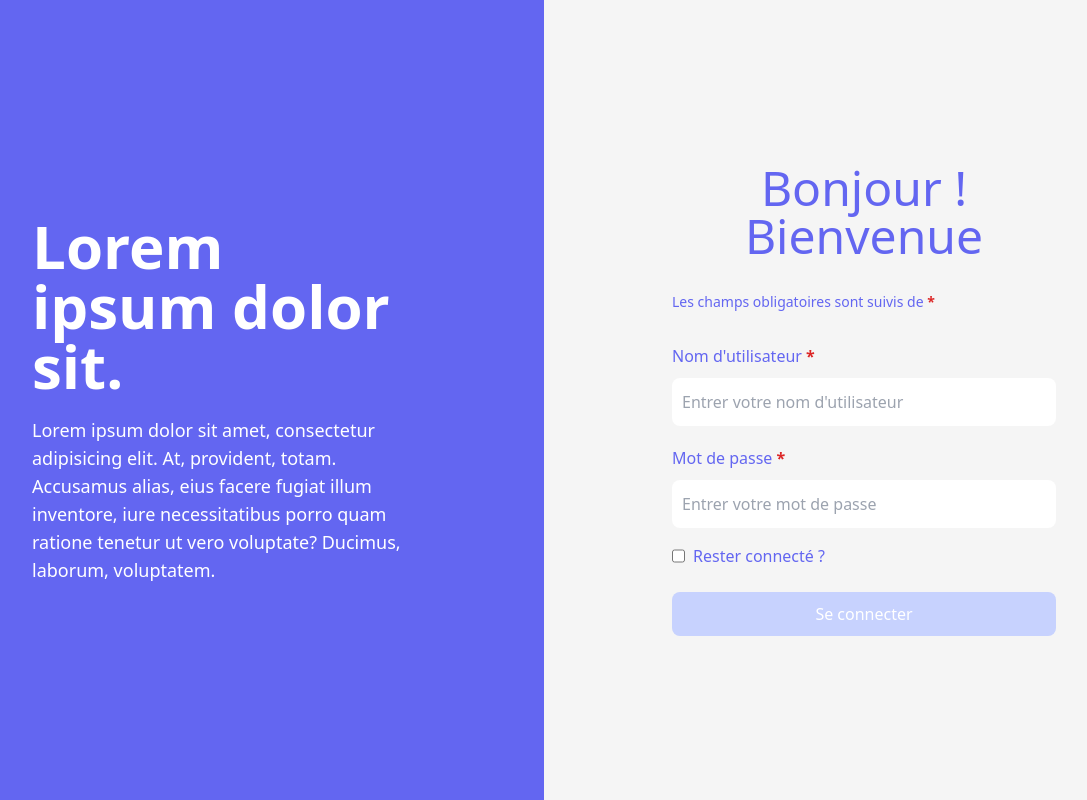
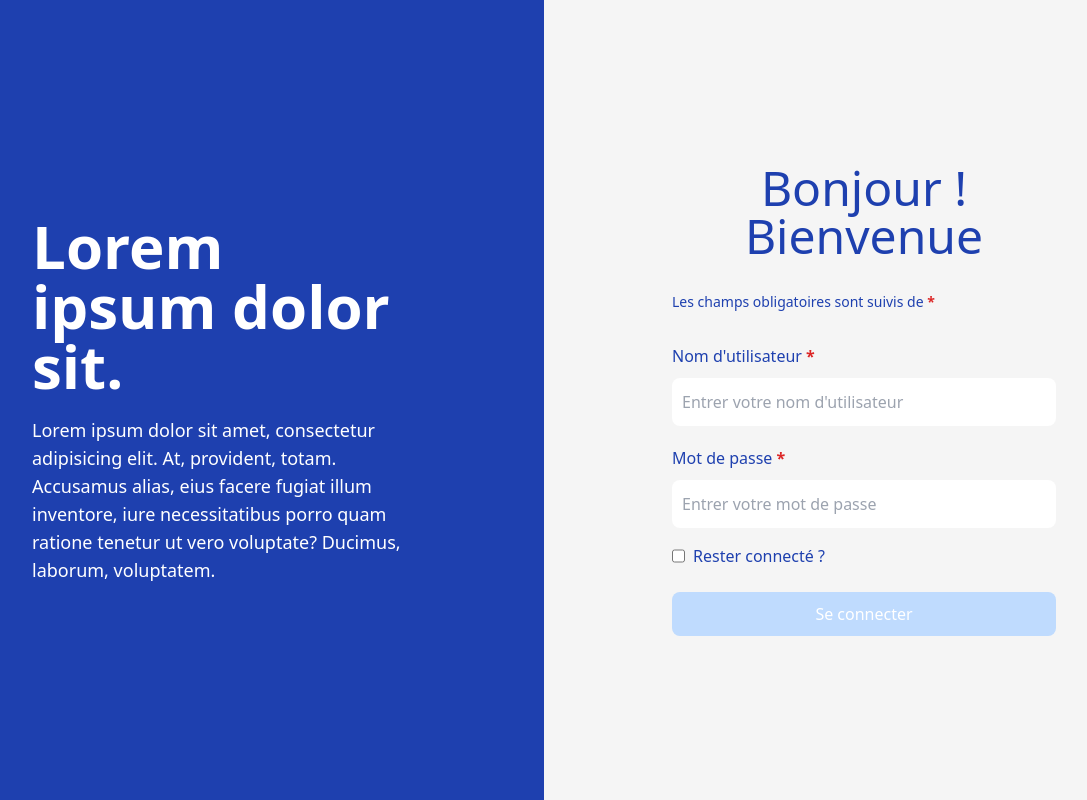
Before and after one commit to TysonNemeghaire1/memopus-v2, a React (Create React App) app: page /login in a window 1280 px wide. Shown: the whole page, without its empty margins (96-1183 px from the left). Built offline with nearby package versions, Linux system fonts and the light colour scheme.

Commit message:
Changement de couleurs + re-factorisation de la connexion

```diff
--- a/src/components/Login/Login.tsx
+++ b/src/components/Login/Login.tsx
@@ -31,9 +31,7 @@ export default function Login() {
             Coopernet.user[inputKey as inputsType] = inputs[inputKey as inputsType].value;
         }
         try {
-            await Coopernet.setOAuthToken();
-            await Coopernet.getUserId();
-            console.log("test")
+            await Coopernet.login();
             navigate("/");
         } catch (error) {
             if (error instanceof Error) setError(error.message);
@@ -42,7 +40,7 @@ export default function Login() {
 
     return (
         <div className="flex h-screen flex-col lg:flex-row">
-            <aside className="flex h-full items-center justify-center bg-indigo-500 py-16 lg:w-1/2 lg:p-0">
+            <aside className="flex h-full items-center justify-center bg-blue-800 py-16 lg:w-1/2 lg:p-0">
                 <div className="flex w-5/6 flex-col text-white lg:w-3/5">
                     <span className="text-4xl font-extrabold lg:text-6xl">Lorem ipsum dolor sit.</span>
                     <span className="mt-5 text-lg lg:text-lg">Lorem ipsum dolor sit amet, consectetur adipisicing elit. At, provident, totam. Accusamus alias, eius facere fugiat illum inventore, iure necessitatibus porro quam ratione tenetur ut vero voluptate? Ducimus, laborum, voluptatem.</span>
@@ -50,7 +48,7 @@ export default function Login() {
             </aside>
 
             <main
-                className="order-first flex h-full items-center justify-center bg-neutral-100 py-20 text-indigo-500 lg:order-none lg:w-1/2 lg:p-0">
+                className="order-first flex h-full items-center justify-center bg-neutral-100 py-20 text-blue-800 lg:order-none lg:w-1/2 lg:p-0">
                 <section className="mx-auto flex w-5/6 flex-col gap-8 lg:w-3/5">
                     <h1 className="text-center text-5xl">Bonjour ! Bienvenue</h1>
                     <p className="text-sm">
@@ -84,13 +82,13 @@ export default function Login() {
                             </span>}
                         </p>
                         <p className="flex gap-2 pt-4">
-                            <input className="accent-indigo-500" type="checkbox" id="stayConnected"/>
+                            <input className="accent-blue-800" type="checkbox" id="stayConnected"/>
                             <label htmlFor="stayConnected">Rester connecté ?</label>
                         </p>
                         <section> {/* Méthode pour le bouton conseiller sur la Mozilla / https://developer.mozilla.org/en-US/docs/Learn/Forms/How_to_structure_a_web_form*/}
                             <p>
                                 <button disabled={!isValidForm}
-                                        className="mt-6 w-full rounded-lg bg-indigo-500 text-white py-2.5 disabled:bg-indigo-200"
+                                        className="mt-6 w-full rounded-lg bg-blue-800 text-white py-2.5 disabled:bg-blue-200"
                                         type="submit">Se connecter
                                 </button>
                             </p>
@@ -99,7 +97,6 @@ export default function Login() {
                             <section>
                                 <p className="text-red-500 pt-2">{error}</p>
                             </section>)}
-
                     </form>
                 </section>
             </main>
--- /dev/null
+++ b/src/interfaces/NumberOfTermInColumn.ts
@@ -0,0 +1,10 @@
+export default interface NumberOfTermInColumn {
+    name: string,
+    card_theme_id: string,
+    cols: {
+        17: number
+        18: number
+        19: number
+        20: number
+    }
+}
```
